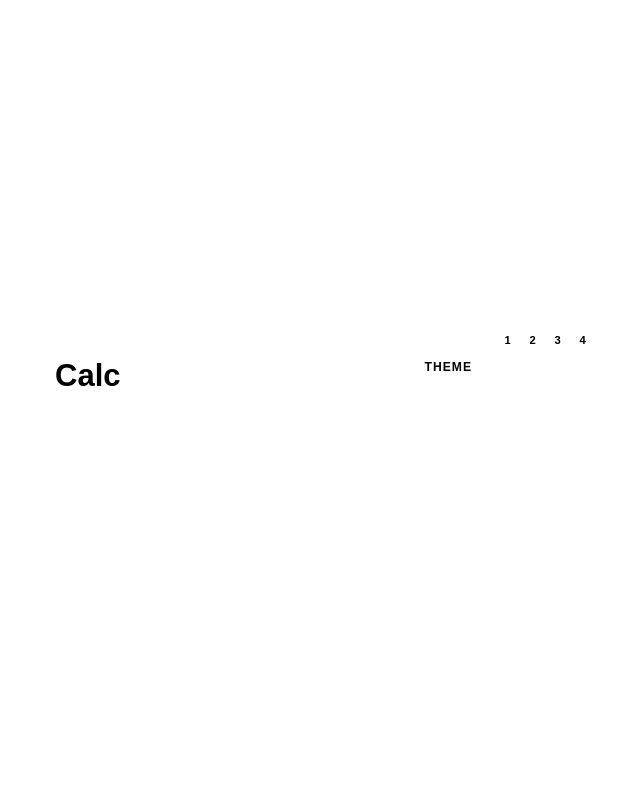
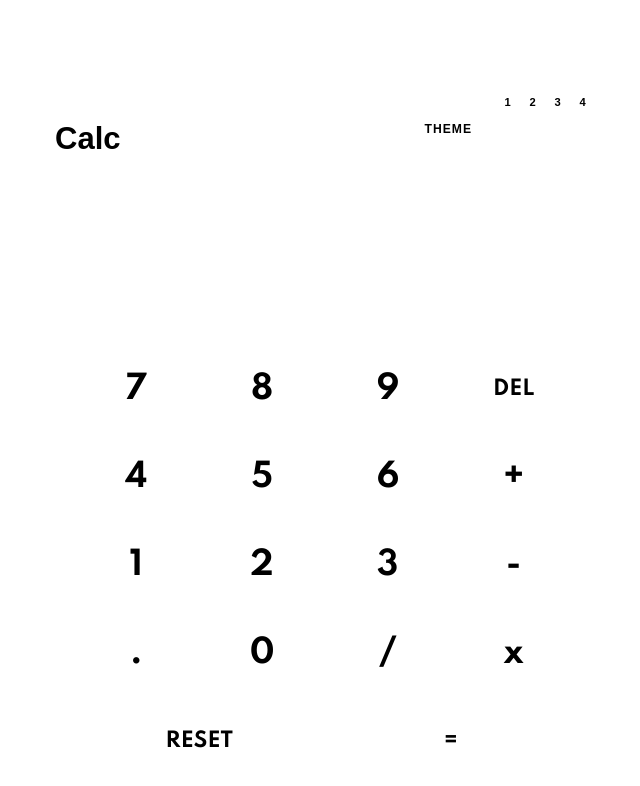
Before and after one commit to Skyz03/Calculatorz-app, a React (Create React App) app: page / in a window 1280 px wide. Shown: the top 786 px of the page, without its empty margins (315-955 px from the left). Built offline with nearby package versions, Linux system fonts and the light colour scheme.

Commit message:
Buttons js added

```diff
--- a/src/components/Btn.js
+++ b/src/components/Btn.js
@@ -0,0 +1,64 @@
+import React from "react";
+
+const Btn = () => {
+  return (
+    <div className="calc__keypad">
+      <button class="calc__key--num" data-keys="num">
+        7
+      </button>
+      <button class="calc__key--num" data-keys="num">
+        8
+      </button>
+      <button class="calc__key--num" data-keys="num">
+        9
+      </button>
+      <button class="calc__key--spec" data-keys="del">
+        del
+      </button>
+      <button class="calc__key--num" data-keys="num">
+        4
+      </button>
+      <button class="calc__key--num" data-keys="num">
+        5
+      </button>
+      <button class="calc__key--num" data-keys="num">
+        6
+      </button>
+      <button class="calc__key--func" data-keys="func" data-operation="+">
+        +
+      </button>
+      <button class="calc__key--num" data-keys="num">
+        1
+      </button>
+      <button class="calc__key--num" data-keys="num">
+        2
+      </button>
+      <button class="calc__key--num" data-keys="num">
+        3
+      </button>
+      <button class="calc__key--func" data-keys="func" data-operation="-">
+        -
+      </button>
+      <button class="calc__key--num" data-keys="num">
+        .
+      </button>
+      <button class="calc__key--num" data-keys="num">
+        0
+      </button>
+      <button class="calc__key--func" data-keys="func" data-operation="/">
+        /
+      </button>
+      <button class="calc__key--func" data-keys="func" data-operation="*">
+        x
+      </button>
+      <button class="calc__key--spec calc__key--span-two" data-keys="reset">
+        reset
+      </button>
+      <button class="calc__key--equal calc__key--span-two" data-keys="equals">
+        &#61;
+      </button>
+    </div>
+  );
+};
+
+export default Btn;
--- a/src/components/Calc.js
+++ b/src/components/Calc.js
@@ -1,7 +1,7 @@
 import React from "react";
 import Header from "./Header";
 import Display from "./Display";
-// import Btn from "./Btn";
+import Btn from "./Btn";
 // import Footer from "./Footer";
 
 const Calc = () => {
@@ -11,8 +11,8 @@ const Calc = () => {
         <div className="calc__container">
           <Header />
           <Display />
-          {/* <Btn />
-          <Footer /> */}
+          <Btn />
+          {/* <Footer /> */}
         </div>
       </div>
     </main>
```
